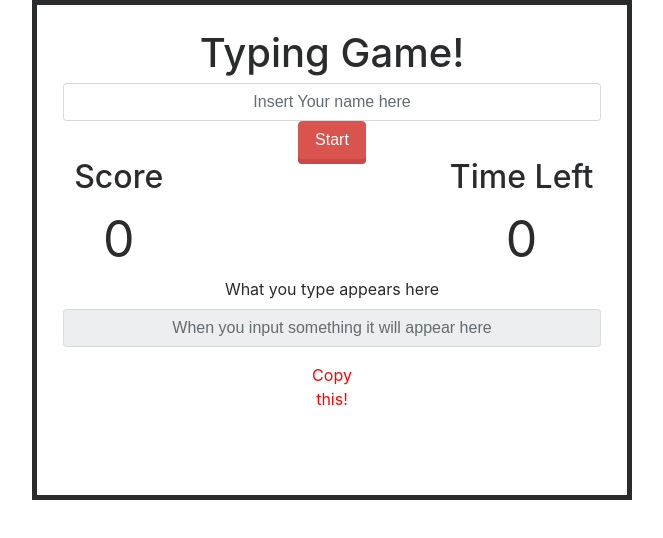
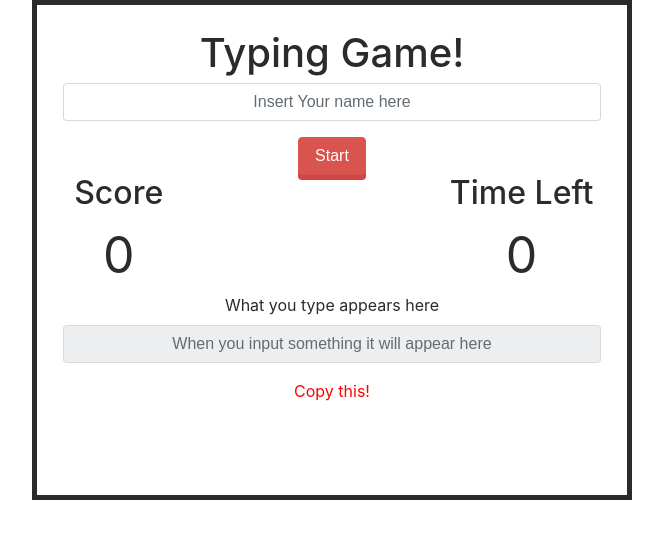
Before and after one commit to Dismes/TypingGame, a website: page index.html in a window 1280 px wide. Shown: the whole page, without its empty margins (308-971 px from the left). Drawn offline with nearby package versions, Linux system fonts and the light colour scheme.

Commit message:
added express and

```diff
--- a/ClientSide/assets/css/main.css
+++ b/ClientSide/assets/css/main.css
@@ -9,6 +9,9 @@ body {
 	background-color: #FF7373;
 	font-family: 'Raleway', sans-serif;
 }
+.center{
+    text-align: center;
+}
 
 #score{
     font-size: 50px;
@@ -16,6 +19,7 @@ body {
 
 #CopyText{
     color: red;
+    text-align: center;
 }
 
 #CurrentTime{
--- a/index.html
+++ b/index.html
@@ -17,26 +17,31 @@
             <input type="text" class="form-control" id="Name_Input" placeholder="Insert Your name here">
         </div>
         <div class="row">
+            <p></p>
+        </div>
+        <div class="row">
             <div class="col-sm-12">
                 <button type="button" class="btn btn-danger" id="startButton">Start</button>
             </div>
 
         </div>
         <div class="row">
-            <div class="col-sm-3">
+            <div class="col-sm-3" class="center">
                 <h2 >Score</h2>
             </div>
-            <div class="col-sm-5"></div>
-            <div class="col-sm-4">
+            <div class="col-sm-1"></div>
+            <div class="col-sm-4"></div>
+            <div class="col-sm-4" class="center">
                 <h2>Time Left</h2>
             </div>
         </div>
         <div class="row">
-            <div class="col-sm-3" id="score">
+            <div class="col-sm-3" id="score" class="center">
                 0
             </div>
-            <div class="col-sm-5"></div>
-            <div class="col-sm-4" id="CurrentTime">
+            <div class="col-sm-1"></div>
+            <div class="col-sm-4"></div>
+            <div class="col-sm-4" id="CurrentTime" class="center">
                 0
             </div>
         </div>
@@ -53,10 +58,7 @@
                 </div>
                 <div class="form-group">
                     <div class="row">
-                        <div class="col-sm-5">
-
-                        </div>
-                        <div class="col-sm-2" id="CopyText">
+                        <div class="col-sm-12" id="CopyText">
                             <label> Copy this!</label>
                         </div>
 
```
Also changed, not shown: 1 other file.
